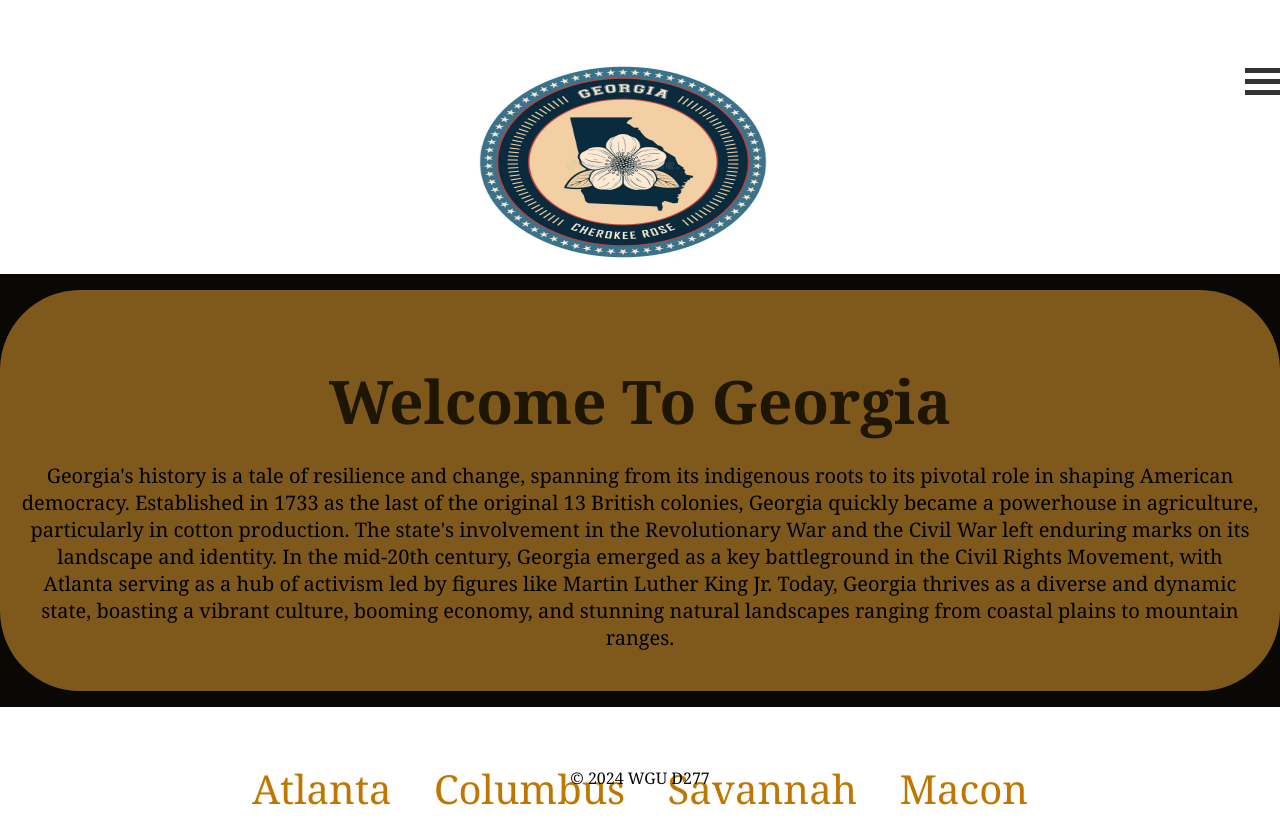
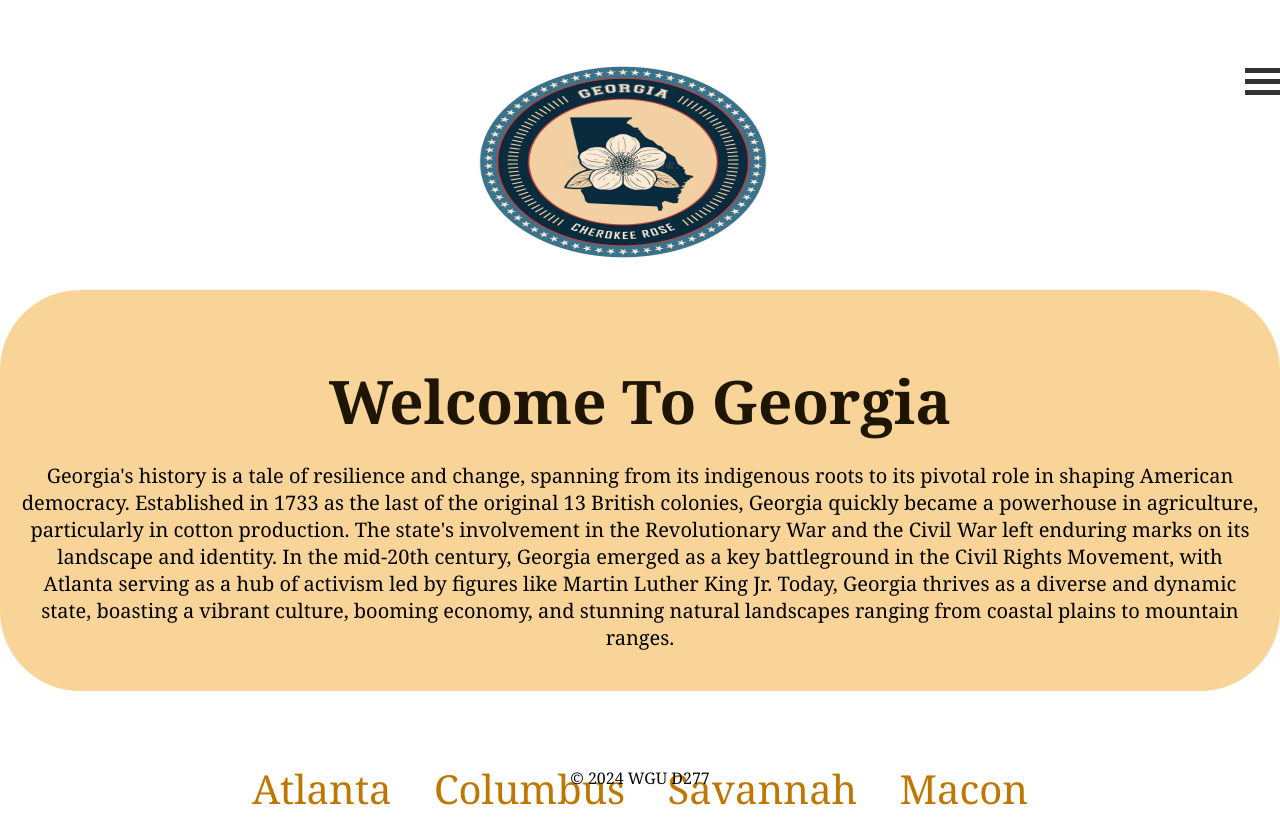
Before and after one commit to lpeop22/Georgia-D277, a plain HTML site: page index.html in a window 1280 px wide. Shown: the top 833 px of the page. Drawn offline with Linux system fonts and the light colour scheme.

Commit message:
Update styles.css

```diff
--- a/styles.css
+++ b/styles.css
@@ -9,12 +9,13 @@ body {
     text-align: center;
   }
 
-  header {
-    background-color: #090805;
+   header {
+    background-color: #ffffff;
     color: #1e1502;
-    text-align: center;
+    text-align: left;
     padding: 1rem 0;
   }
+
 
   section {
 
```
